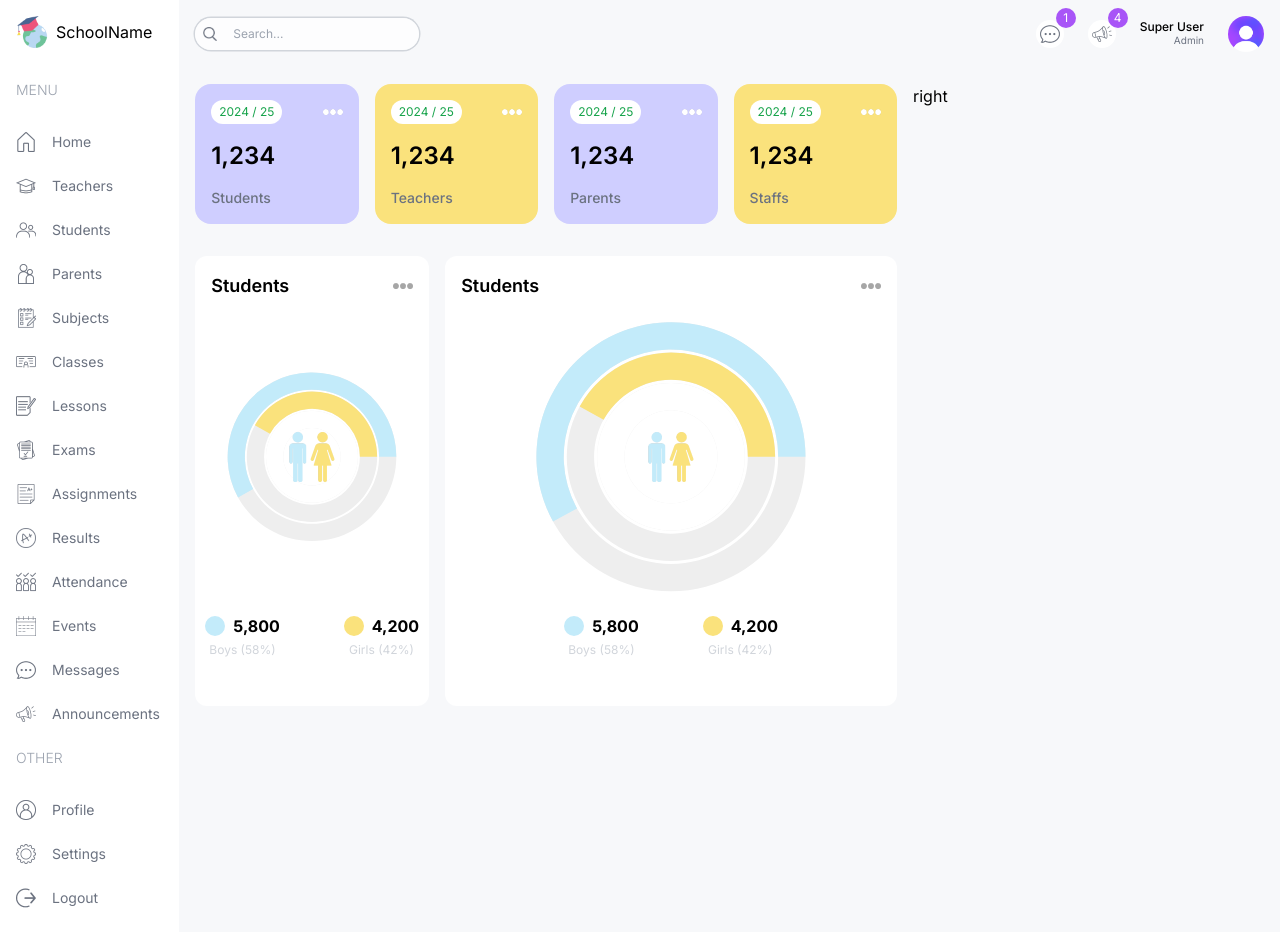
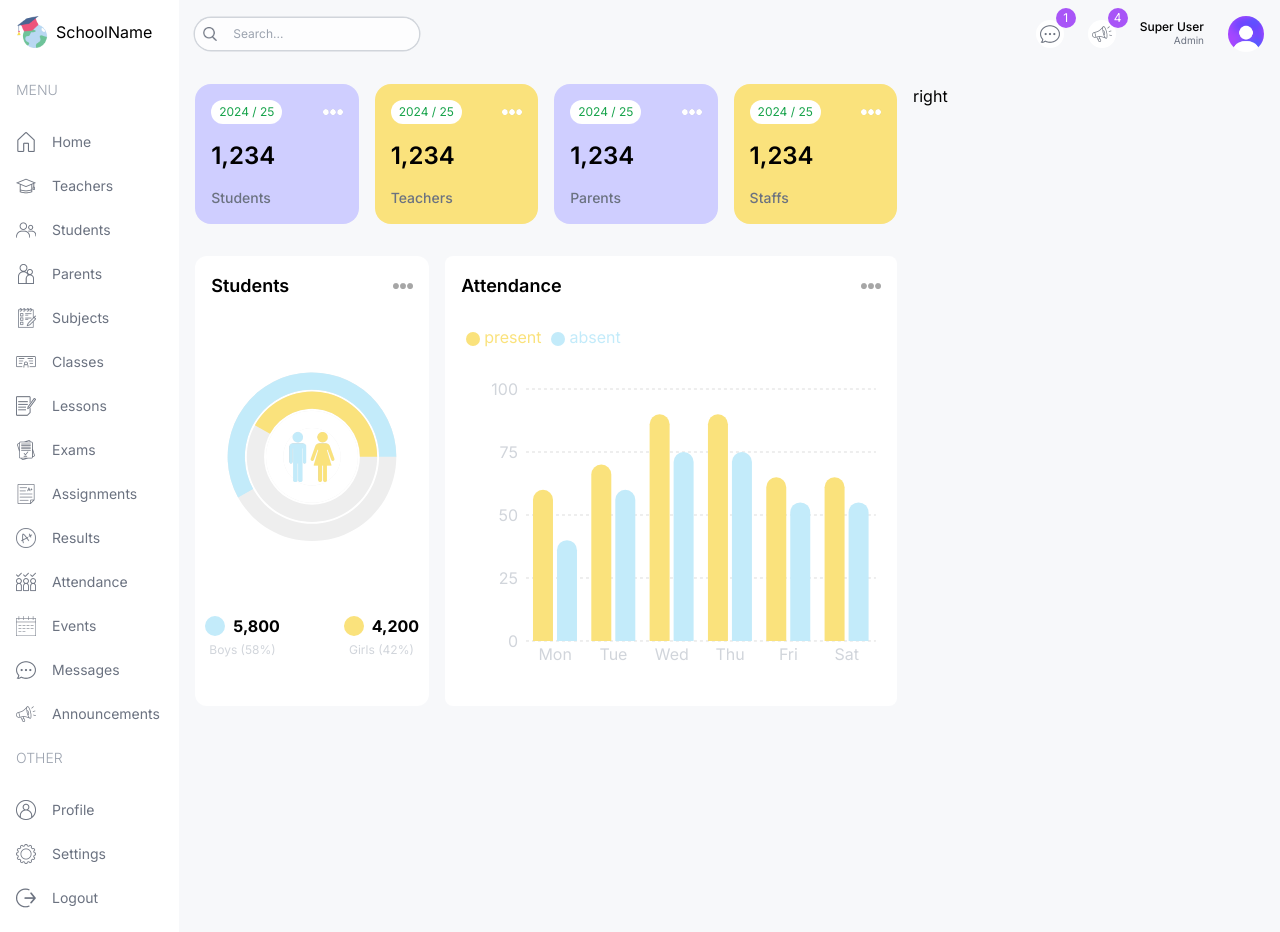
Before and after one commit to muhafs/school-management-system-101, a Next.js app: page /admin in a window 1280 px wide. Built offline with nearby package versions, Linux system fonts and the light colour scheme.

Commit message:
add attendance chart

```diff
--- a/src/app/(dashboard)/admin/page.tsx
+++ b/src/app/(dashboard)/admin/page.tsx
@@ -1,3 +1,4 @@
+import AttendanceChart from '@/components/Chart/AttendanceChart'
 import CountChart from '@/components/Chart/CountChart'
 import UserCard from '@/components/UserCard'
 
@@ -16,11 +17,14 @@
 
 				{/* Middle Charts */}
 				<div className="flex flex-col lg:flex-row gap-4">
+					{/* Count Chart */}
 					<div className="w-full lg:w-1/3 h-[450px]">
 						<CountChart />
 					</div>
+
+					{/* Attendance Chart */}
 					<div className="w-full lg:w-2/3 h-[450px]">
-						<CountChart />
+						<AttendanceChart />
 					</div>
 				</div>
 
--- /dev/null
+++ b/src/components/Chart/AttendanceChart.tsx
@@ -0,0 +1,66 @@
+'use client'
+import Image from 'next/image'
+import { BarChart, Bar, Rectangle, XAxis, YAxis, CartesianGrid, Tooltip, Legend, ResponsiveContainer } from 'recharts'
+
+const data = [
+	{
+		name: 'Mon',
+		present: 60,
+		absent: 40,
+	},
+	{
+		name: 'Tue',
+		present: 70,
+		absent: 60,
+	},
+	{
+		name: 'Wed',
+		present: 90,
+		absent: 75,
+	},
+	{
+		name: 'Thu',
+		present: 90,
+		absent: 75,
+	},
+	{
+		name: 'Fri',
+		present: 65,
+		absent: 55,
+	},
+	{
+		name: 'Sat',
+		present: 65,
+		absent: 55,
+	},
+]
+
+const AttendanceChart = () => {
+	return (
+		<div className="bg-white rounded-lg p-4 h-full">
+			{/* Header */}
+			<div className="flex justify-between items-center">
+				<h1 className="text-lg font-semibold">Attendance</h1>
+				<Image src="/moreDark.png" alt="" width={20} height={20} />
+			</div>
+
+			{/* Chart */}
+			<ResponsiveContainer width="100%" height="90%">
+				<BarChart width={500} height={300} data={data} barSize={20}>
+					<CartesianGrid strokeDasharray="3 3" vertical={false} stroke="#ddd" />
+
+					<XAxis dataKey="name" axisLine={false} tick={{ fill: '#d1d5db' }} tickLine={false} />
+					<YAxis axisLine={false} tick={{ fill: '#d1d5db' }} tickLine={false} />
+
+					<Tooltip contentStyle={{ borderRadius: '10px', borderColor: 'lightgray' }} />
+					<Legend align="left" verticalAlign="top" wrapperStyle={{ paddingTop: '20px', paddingBottom: '40px' }} />
+
+					<Bar dataKey="present" fill="#FAE27C" legendType="circle" radius={[10, 10, 0, 0]} />
+					<Bar dataKey="absent" fill="#C3EBFA" legendType="circle" radius={[10, 10, 0, 0]} />
+				</BarChart>
+			</ResponsiveContainer>
+		</div>
+	)
+}
+
+export default AttendanceChart
```
